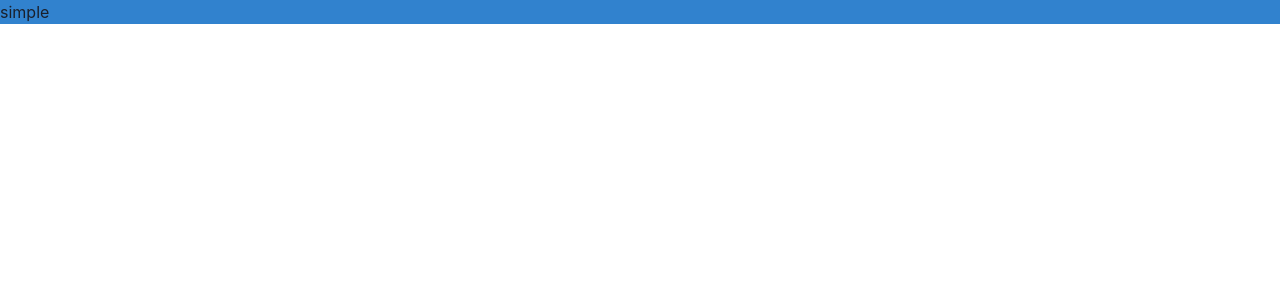
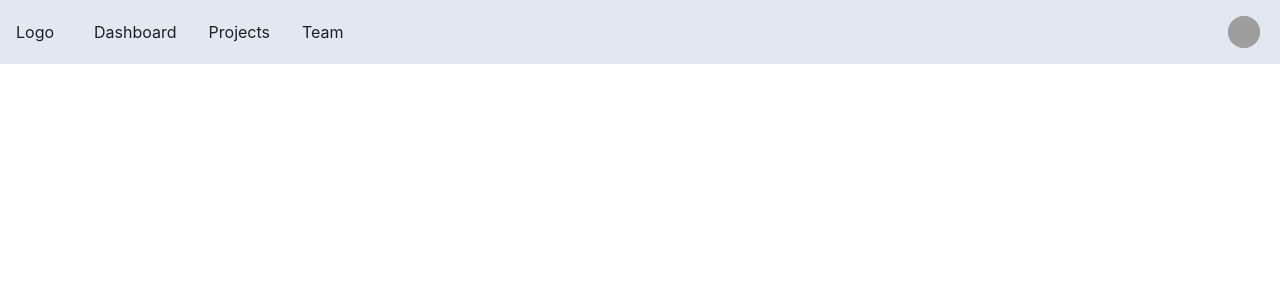
Before and after one commit to hauptrolle/chakra-templates, a Next.js app: page /templates/navigation/navbar/simple in a window 1280 px wide. Shown: the top 300 px of the page. Built offline with nearby package versions, Linux system fonts and the light colour scheme; grey boxes are pictures that could not be loaded.

Commit message:
feature: add code sample

```diff
--- a/package.json
+++ b/package.json
@@ -38,13 +38,16 @@
     "@chakra-ui/react": "^1.1.0",
     "@emotion/react": "^11.1.4",
     "@emotion/styled": "^11.0.0",
+    "add": "^2.0.6",
     "directory-tree": "^2.2.5",
     "framer-motion": "^3.1.1",
     "next": "10.0.4",
     "nprogress": "^0.2.0",
     "re-resizable": "^6.9.0",
     "react": "17.0.1",
-    "react-dom": "17.0.1"
+    "react-code-blocks": "^0.0.8",
+    "react-dom": "17.0.1",
+    "yarn": "^1.22.10"
   },
   "devDependencies": {
     "@testing-library/jest-dom": "^5.11.8",
--- a/src/pages/_app.tsx
+++ b/src/pages/_app.tsx
@@ -1,5 +1,6 @@
 import type { AppProps } from "next/app";
 import Router from "next/router";
+import Head from "next/head";
 import { ChakraProvider } from "@chakra-ui/react";
 import NProgress from "nprogress";
 
@@ -12,6 +13,13 @@ Router.events.on("routeChangeError", () => NProgress.done());
 function App({ Component, pageProps }: AppProps) {
   return (
     <ChakraProvider theme={theme}>
+      <Head>
+        <link rel="preconnect" href="https://fonts.gstatic.com" />
+        <link
+          href="https://fonts.googleapis.com/css2?family=Fira+Code&display=swap"
+          rel="stylesheet"
+        />
+      </Head>
       <Component {...pageProps} />
     </ChakraProvider>
   );
--- a/src/pages/templates/navigation/navbar/simple.tsx
+++ b/src/pages/templates/navigation/navbar/simple.tsx
@@ -1,5 +1,80 @@
-import { Box } from "@chakra-ui/react";
+import { ReactNode } from "react";
+import {
+  Box,
+  Flex,
+  Avatar,
+  HStack,
+  Link,
+  IconButton,
+  Button,
+  Menu,
+  MenuButton,
+  MenuList,
+  MenuItem,
+  MenuDivider,
+} from "@chakra-ui/react";
+import { HamburgerIcon } from "@chakra-ui/icons";
+
+const Links = ["Dashboard", "Projects", "Team"];
+
+const NavLink = ({ children }: { children: ReactNode }) => (
+  <Link
+    px={2}
+    py={1}
+    rounded={"md"}
+    _hover={{ textDecoration: "none", bg: "gray.300" }}
+    href={"#"}
+  >
+    {children}
+  </Link>
+);
 
 export default function Simple() {
-  return <Box bg={["red.500", "blue.500"]}>simple</Box>;
+  return (
+    <Flex
+      bg={"gray.200"}
+      p={4}
+      alignItems={"center"}
+      justifyContent={"space-between"}
+    >
+      <IconButton
+        size={"sm"}
+        icon={<HamburgerIcon />}
+        aria-label={"Open Menu"}
+        display={{ md: "none" }}
+      />
+
+      <HStack spacing={8} alignItems={"center"}>
+        <Box>Logo</Box>
+        <HStack as={"nav"} spacing={4} display={{ base: "none", md: "flex" }}>
+          {Links.map((link) => (
+            <NavLink key={link}>{link}</NavLink>
+          ))}
+        </HStack>
+      </HStack>
+      <Flex alignItems={"center"}>
+        <Menu>
+          <MenuButton
+            as={Button}
+            rounded={"full"}
+            variant={"link"}
+            cursor={"pointer"}
+          >
+            <Avatar
+              size={"sm"}
+              src={
+                "https://images.unsplash.com/photo-1493666438817-866a91353ca9?ixlib=rb-0.3.5&q=80&fm=jpg&crop=faces&fit=crop&h=200&w=200&s=b616b2c5b373a80ffc9636ba24f7a4a9"
+              }
+            />
+          </MenuButton>
+          <MenuList>
+            <MenuItem>Link 1</MenuItem>
+            <MenuItem>Link 2</MenuItem>
+            <MenuDivider />
+            <MenuItem>Link 3</MenuItem>
+          </MenuList>
+        </Menu>
+      </Flex>
+    </Flex>
+  );
 }
--- a/src/theme/index.tsx
+++ b/src/theme/index.tsx
@@ -7,7 +7,7 @@ export const theme = extendTheme({
         pointerEvents: "none",
       },
       "#nprogress .bar": {
-        background: "green.200",
+        background: "teal.200",
         position: "fixed",
         zIndex: "1031",
         top: 0,
```
Also changed, not shown: src/components/CodeSample.tsx (added, +19 -0 lines), src/pages/[...slug].tsx (+54 -19 lines), src/pages/templates/navigation/navbar/withAction.tsx (deleted, +0 -12 lines), 1 other file (tests, documents, lock files or other folders).
